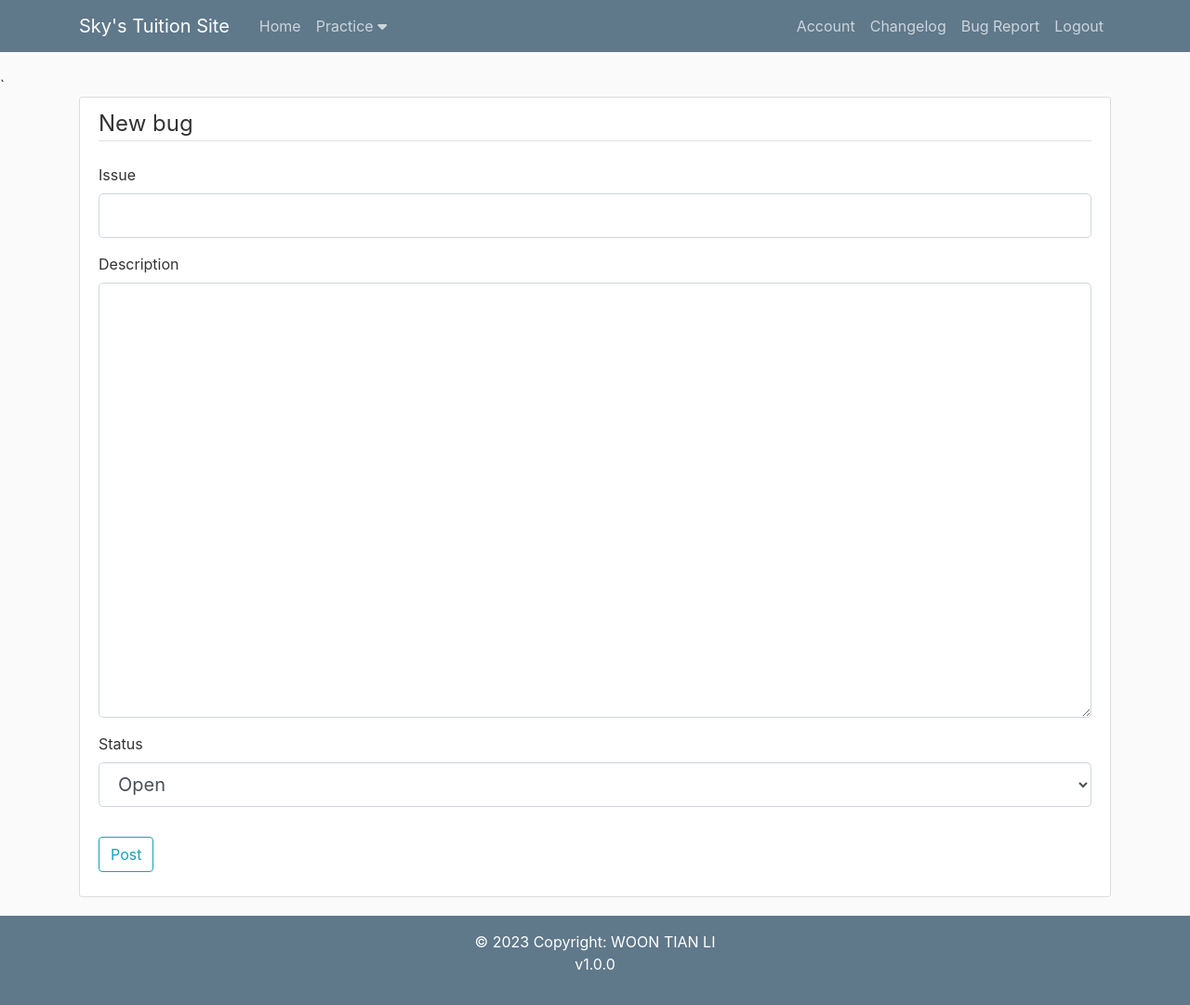
After one commit to woontl/Tuition_Site_2, a Flask app: page /new_bug in a window 1280 px wide. The commit adds this page. Shown: the whole page at 93% size. Run offline with Flask 2, Linux system fonts and the light colour scheme; the visitor is signed in with stand-in values (Sample User, id 1); data comes from the database, SQL or seed files in the repository; both versions use the stored data as it was after the commit; some libraries are stand-ins or nearby versions.

Commit message:
added bug report

```diff
--- a/flaskblog/main/forms.py
+++ b/flaskblog/main/forms.py
@@ -1,8 +1,15 @@
 from flask_wtf import FlaskForm
-from wtforms import SubmitField, StringField, TextAreaField, FloatField
+from wtforms import SubmitField, StringField, TextAreaField, SelectField
 from wtforms.validators import DataRequired
 
 class ChangelogForm(FlaskForm):
     version = StringField('Version', validators=[DataRequired()])
     description = TextAreaField('Description', validators=[DataRequired()])
     submit = SubmitField('Post')
+
+class BugForm(FlaskForm):
+    issue = StringField('Issue', validators=[DataRequired()])
+    description = TextAreaField('Description', validators=[DataRequired()])
+    status = SelectField('Status', choices = ['Open','In Progress','Closed'], validators=[DataRequired()])
+
+    submit = SubmitField('Post')
--- a/flaskblog/main/routes.py
+++ b/flaskblog/main/routes.py
@@ -1,8 +1,8 @@
 from flask import render_template, Blueprint, url_for, flash, redirect, request
 from flask_login import login_required, current_user
 from flaskblog import db
-from flaskblog.models import Homework, Question, Working, Note, Activity, Changelog
-from flaskblog.main.forms import ChangelogForm
+from flaskblog.models import Homework, Question, Working, Note, Activity, Changelog, Bug
+from flaskblog.main.forms import ChangelogForm, BugForm
 import pandas as pd
 import datetime as datetime
 
@@ -69,9 +69,9 @@
     return render_template('home.html', image_file=image_file, homework=homework, note=note, activities=activities,
                            activities_date_arr=activities_date_arr,df=df, topics=topics, checks=checks)
 
-@main.route("/about")
+@main.route("/changelog")
 @login_required
-def about():
+def changelog():
     page = request.args.get('page', 1, type = int)
     changelogs = Changelog.query.order_by(Changelog.date_posted.desc()).paginate(per_page=5, page=page)
     return render_template('about.html', changelogs=changelogs)
@@ -106,3 +106,48 @@
 
     return render_template('create_changelog.html', title='New Changelog',
                            form=form, legend='New Changelog')
+
+@main.route("/all_bugs")
+@login_required
+def all_bugs():
+    page = request.args.get('page', 1, type = int)
+    if current_user.account_type == 'Admin':
+        bugs = Bug.query.order_by(Bug.date_posted.desc()).paginate(per_page=5, page=page)
+    else:
+        bugs = Bug.query.filter_by(user_id=current_user.id).order_by(Bug.date_posted.desc()).paginate(per_page=5, page=page)
+    if bugs == None:
+        bugs == []
+    return render_template('all_bugs.html', bugs=bugs)
+
+@main.route("/new_bug", methods=['GET', 'POST']) #Creating a second route
+@login_required
+def new_bug():
+    form = BugForm()
+    if form.validate_on_submit():
+        bug = Bug(issue=form.issue.data, description=form.description.data, status=form.status.data, author=current_user)
+        db.session.add(bug)
+        db.session.commit()
+        flash('Your bug has been added!', 'success')
+        return redirect(url_for('main.all_bugs'))
+    return render_template('create_bug.html', title='New bug',
+                           form=form, legend='New bug')
+
+@main.route("/update_bug/<int:bug_id>", methods=['GET', 'POST']) #route based on bug id
+@login_required
+def update_bug(bug_id):
+    bug = Bug.query.get_or_404(bug_id)
+    form = BugForm()
+    if form.validate_on_submit(): #if valid, display all these DB data on webpage
+        bug.issue = form.issue.data
+        bug.description = form.description.data
+        bug.status = form.status.data
+        db.session.commit()
+        flash('Your bug has been updated!', 'success')
+        return redirect(url_for('main.all_bugs'))
+    elif request.method == 'GET':
+        form.issue.data = bug.issue
+        form.description.data = bug.description
+        form.status.data = bug.status
+
+    return render_template('create_bug.html', title='New bug',
+                           form=form, legend='New bug')
--- a/flaskblog/models.py
+++ b/flaskblog/models.py
@@ -21,6 +21,7 @@
     homeworks = db.relationship('Homework', backref='author', lazy=True)
     activities = db.relationship('Activity', backref='author', lazy=True)
     changelogs = db.relationship('Changelog', backref='author', lazy=True)
+    bugs = db.relationship('Bug', backref='author', lazy=True)
     topics = db.Column(db.String(1000))
     topics_check = db.Column(db.String(1000))
     description1 = db.Column(db.String(1000))
@@ -145,3 +146,14 @@
 
     def __repr__(self):
         return f"Changelog('{self.id}')"
+
+class Bug(db.Model):
+    id = db.Column(db.Integer, primary_key = True)
+    issue = db.Column(db.String(1000), nullable=False)
+    date_posted = db.Column(db.DateTime, nullable=False, default = datetime.now)
+    description = db.Column(db.String(99999), nullable=False)
+    status = db.Column(db.String(200), nullable=False)
+    user_id = db.Column(db.Integer, db.ForeignKey('user.id'), nullable=False) #foreign key links to User table
+
+    def __repr__(self):
+        return f"Bug('{self.id}')"
--- a/flaskblog/notes.txt
+++ b/flaskblog/notes.txt
@@ -208,3 +208,6 @@
 2) sudo reboot
 3) sudo supervisorctl stop all
 3) venv, sudo systemctl restart nginx
+
+How to download file from remote to local?
+1) scp woontl@172.104.185.89:Tuition_Site_2/flaskblog/site.db /Users/tianli.woon/Documents
--- /dev/null
+++ b/flaskblog/templates/create_bug.html
@@ -0,0 +1,53 @@
+{% extends "layout.html" %} <!--inherit from parent html-->
+{% block content %} <!--block content here replaces block content in parent-->
+<div class="content-section">
+    <form method="POST" action=""novalidate> <!--post form via the route created-->
+        {{ form.hidden_tag() }} <!--important, just add lol-->
+        <fieldset class="form-group">
+            <legend class="border-bottom mb-4">{{ legend }}</legend>
+            <div class="form-group">
+                {{ form.issue.label(class="form-control-label") }}
+                {% if form.issue.errors %}
+                    {{ form.issue(class="form-control form-control-lg is-invalid") }}
+                    <div class="invalid-feedback">
+                        {% for error in form.issue.errors %}
+                            <span>{{ error }}</span>
+                        {% endfor %}
+                    </div>
+                {% else %}
+                    {{ form.issue(class="form-control form-control-lg") }}
+                {% endif %}
+            </div>
+            <div class="form-group">
+                {{ form.description.label(class="form-control-label") }}
+                {% if form.description.errors %}
+                    {{ form.description(class="form-control form-control-lg is-invalid") }}
+                    <div class="invalid-feedback">
+                        {% for error in form.description.errors %}
+                            <span>{{ error }}</span>
+                        {% endfor %}
+                    </div>
+                {% else %}
+                    {{ form.description(class="form-control form-control-lg", rows="15") }}
+                {% endif %}
+            </div>
+            <div class="form-group">
+                {{ form.status.label(class="form-control-label") }}
+                {% if form.status.errors %}
+                    {{ form.status(class="form-control form-control-lg is-invalid") }}
+                    <div class="invalid-feedback">
+                        {% for error in form.status.errors %}
+                            <span>{{ error }}</span>
+                        {% endfor %}
+                    </div>
+                {% else %}
+                    {{ form.status(class="form-control form-control-lg", rows="15") }}
+                {% endif %}
+            </div>
+        </fieldset>
+        <div class="form-group">
+            {{ form.submit(class="btn btn-outline-info") }}
+        </div>
+    </form>
+</div>
+{% endblock content %}
--- a/flaskblog/templates/layout.html
+++ b/flaskblog/templates/layout.html
@@ -45,7 +45,14 @@
             <div class="collapse navbar-collapse" id="navbarToggle">
               <div class="navbar-nav mr-auto">
                 <a class="nav-item nav-link" href="{{ url_for('main.home') }}">Home</a>
-                <a class="nav-item nav-link" href="{{ url_for('main.about') }}">About</a>
+                <div class="dropdown">
+                  <a class="nav-item nav-link">Practice <i class="fas fa-caret-down"></i></a>
+                  <div class="dropdown-content">
+                    <a class="nav-item nav-link" href="{{ url_for('homeworks.homework_all', student='ALL') }}">Homework</a>
+                    <!--<a class="nav-item nav-link" href="{{ url_for('notes.notes_all', student='ALL') }}">Lesson Notes</a>-->
+                    <a class="nav-item nav-link" href="{{ url_for('homeworks.questionbank', grade='ALL', tags='ALL', difficulty='ALL') }}">Questionbank</a>
+                  </div>
+                </div>
               </div>
               <!-- Navbar Right Side -->
               <div class="navbar-nav">
@@ -57,18 +64,12 @@
                       <a class="nav-item nav-link" href="{{ url_for('resources.IB_resources') }}">IB</a>
                     </div>
                   </div>-->
-                  <div class="dropdown">
-                    <a class="nav-item nav-link">Practice <i class="fas fa-caret-down"></i></a>
-                    <div class="dropdown-content">
-                      <a class="nav-item nav-link" href="{{ url_for('homeworks.homework_all', student='ALL') }}">Homework</a>
-                      <!--<a class="nav-item nav-link" href="{{ url_for('notes.notes_all', student='ALL') }}">Lesson Notes</a>-->
-                      <a class="nav-item nav-link" href="{{ url_for('homeworks.questionbank', grade='ALL', tags='ALL', difficulty='ALL') }}">Questionbank</a>
-                    </div>
-                  </div>
                   {% if current_user.account_type == 'Admin' %}
                   <a class="nav-item nav-link" href="{{ url_for('users.admin') }}">Admin</a>
                   {% endif %}
                   <a class="nav-item nav-link" href="{{ url_for('users.account') }}">Account</a>
+                  <a class="nav-item nav-link" href="{{ url_for('main.changelog') }}">Changelog</a>
+                  <a class="nav-item nav-link" href="{{ url_for('main.all_bugs') }}">Bug Report</a>
                   <a class="nav-item nav-link" href="{{ url_for('users.logout') }}">Logout</a>
                 {% else %}
                   <a class="nav-item nav-link" href="{{ url_for('users.login') }}">Login</a>
```
Also changed, not shown: flaskblog/templates/all_bugs.html (added, +52 -0 lines), flaskblog/site.db.
